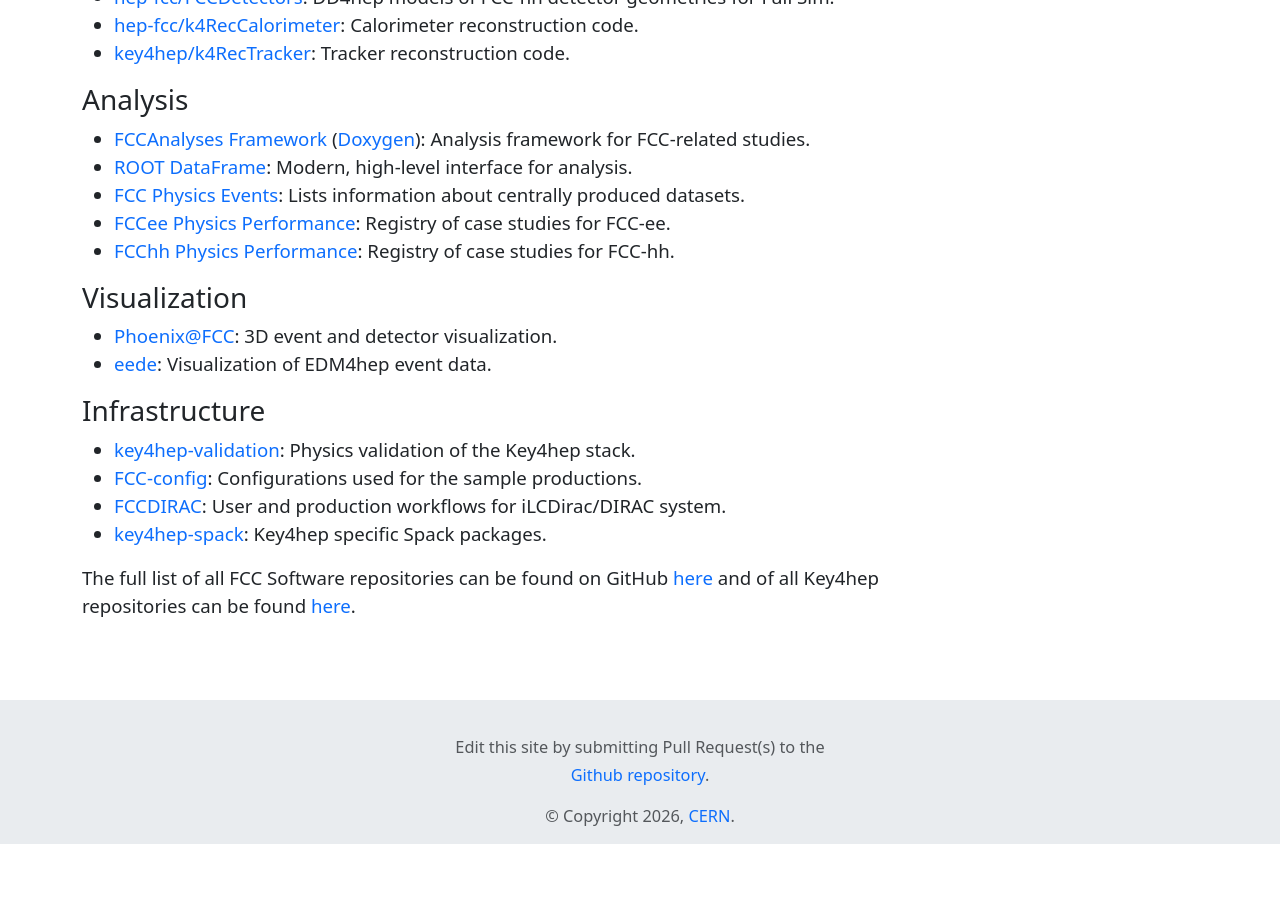
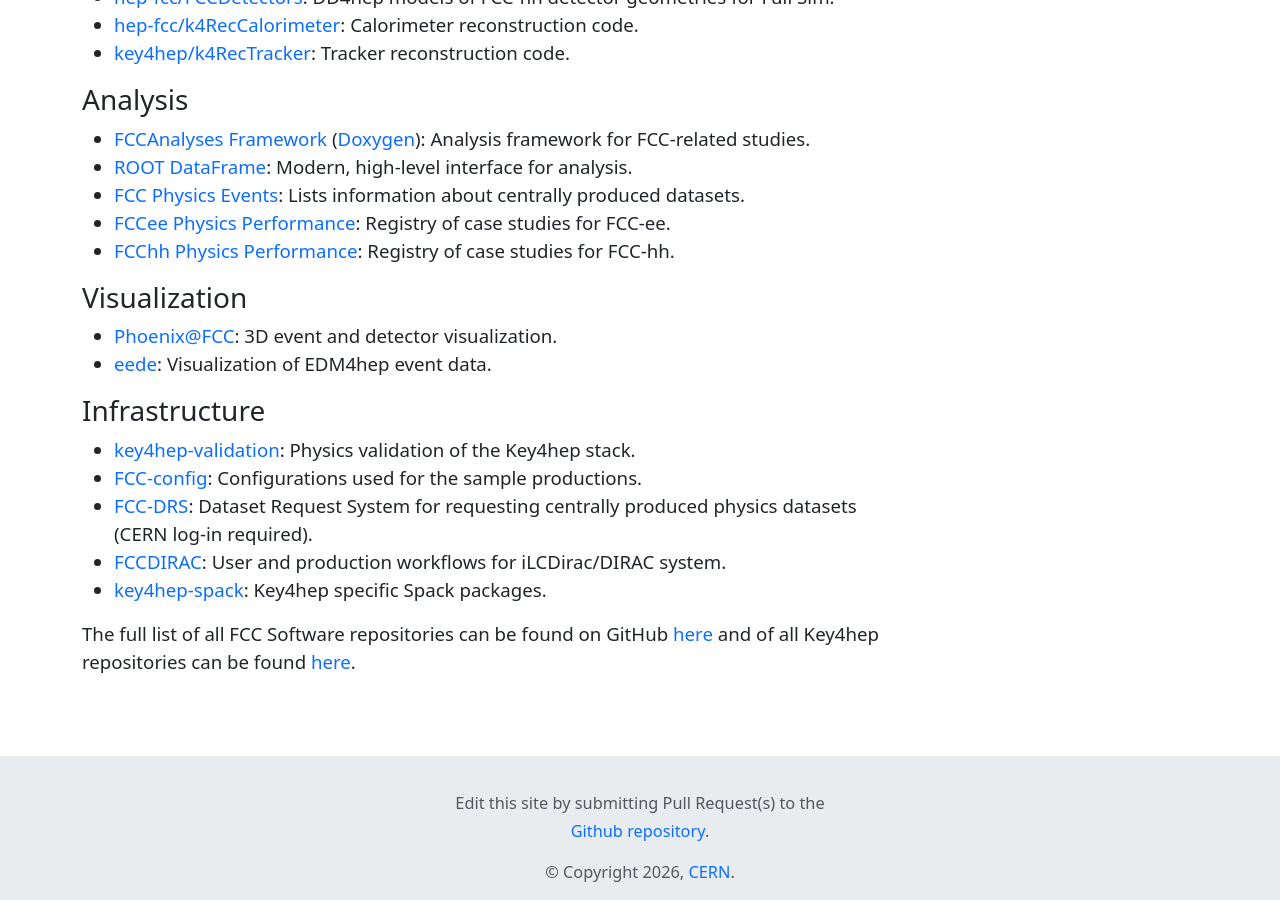
Before and after one commit to HEP-FCC/FCCSW, a Jekyll site: the page built from index.md, in a window 1280 px wide and 900 px high, scrolled down 1620 px. Built offline with Jekyll 4.4.1, drawn with Linux system fonts in a browser that asks for light colours; before the commit the page ends 2464 px from its top, so only the background shows below that.

Commit message:
Add FCC-DRS link to Infrastructure signpost

```diff
--- a/index.md
+++ b/index.md
@@ -115,6 +115,8 @@ The best place to check for detailed information on a specific package thus is
     validation of the Key4hep stack.
 * [FCC-config](https://github.com/HEP-FCC/FCC-config): Configurations used for
     the sample productions.
+* [FCC-DRS](https://fcc-drs.web.cern.ch): Dataset Request System for
+    requesting centrally produced physics datasets (CERN log-in required).
 * [FCCDIRAC](https://github.com/HEP-FCC/FCCDIRAC): User and production workflows
     for iLCDirac/DIRAC system.
 * [key4hep-spack](https://github.com/key4hep/key4hep-spack): Key4hep specific
```
